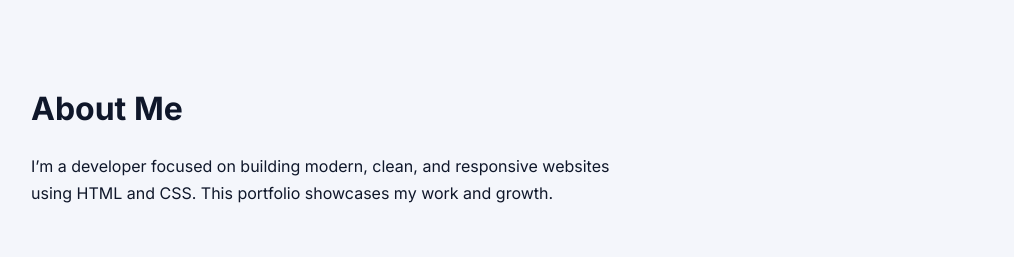
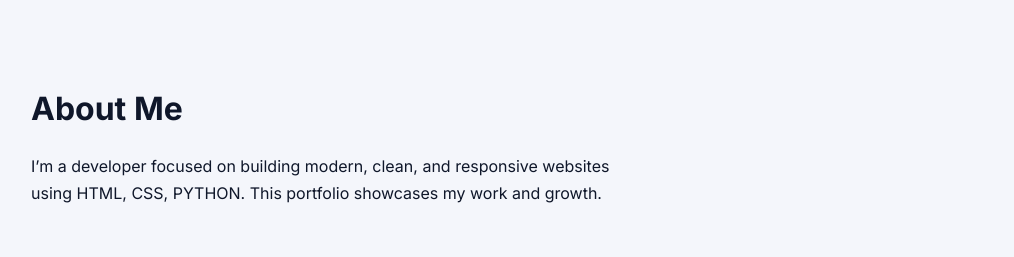
Before and after one commit to lrbusiness/LRFC, a plain HTML site: page index.html in a window 1280 px wide. Shown: the part 811-1068 px from the top of the page, without its empty margins (97-1111 px from the left). Drawn offline with Linux system fonts and the light colour scheme.

Commit message:
Update index.html

```diff
--- a/index.html
+++ b/index.html
@@ -28,7 +28,7 @@
     <h2>About Me</h2>
     <p>
       I’m a developer focused on building modern, clean, and responsive
-      websites using HTML and CSS. This portfolio showcases my work
+      websites using HTML, CSS, PYTHON. This portfolio showcases my work
       and growth.
     </p>
   </section>
```
